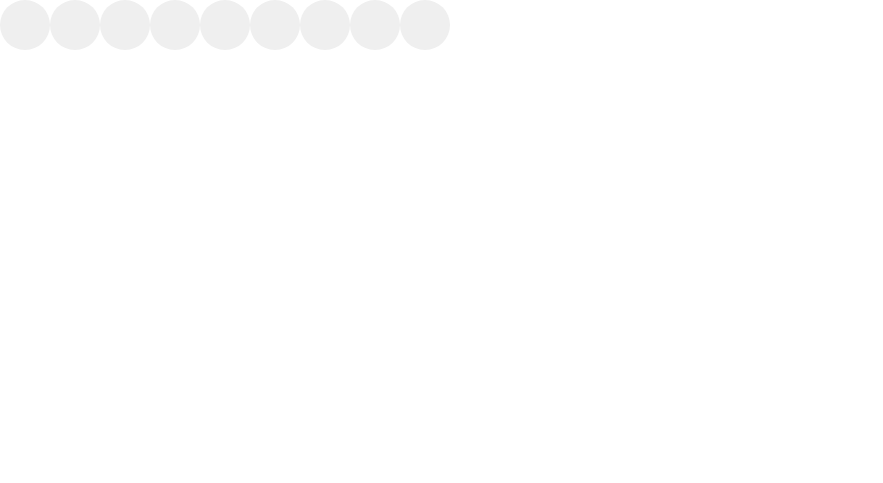
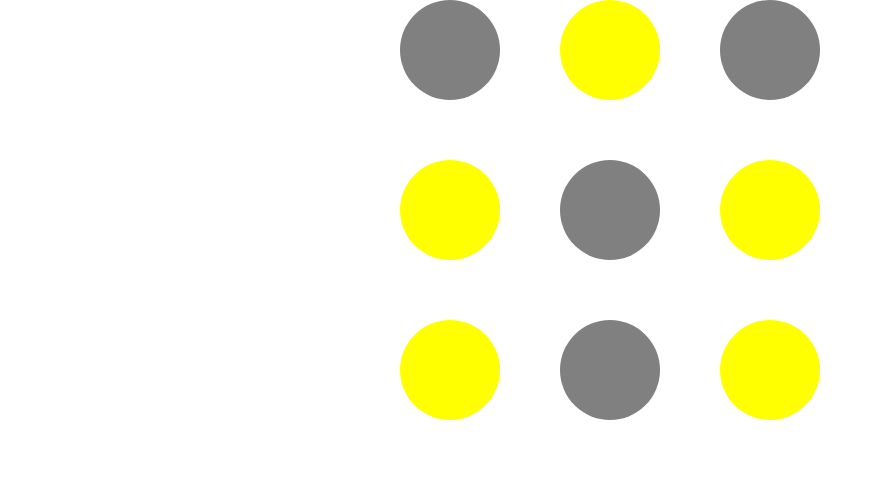
Before and after one commit to KAkos27/csoportmunka, a plain HTML site: page index.html in a window 1280 px wide. Shown: the whole page, without its empty margins (0-883 px from the left). Drawn offline with nearby package versions, Linux system fonts and the light colour scheme.

Commit message:
class nev adas mukszik

```diff
--- a/classNevAdas.js
+++ b/classNevAdas.js
@@ -1,9 +1,11 @@
 function classNevAdas(classNevek) {
   const gombok = $("button");
+  console.log(gombok);
 
-  gombok.forEach((gomb, i) => {
-    gomb.addClass(classNevek[i]);
-  });
+  for (let i = 0; i < gombok.length; i++) {
+    const classNev = classNevek[i];
+    gombok.eq(i).addClass(classNev);
+  }
 }
 
 export default classNevAdas;
--- a/htmlosszerak.js
+++ b/htmlosszerak.js
@@ -1,5 +1,4 @@
 function htmlosszerak() {
-  debugger;
   const tarolo = $(".gomb-tarolo");
   tarolo.html("<button></button>");
   for (let index = 0; index < 8; index++) {
--- a/jatek.js
+++ b/jatek.js
@@ -7,7 +7,7 @@ function jatek() {
   htmlosszerak();
   classRandomizalas(classNevek);
   console.log(classNevek);
-  //classNevAdas(classNevek);
+  classNevAdas(classNevek);
 }
 
 export default jatek;
--- a/stilus.css
+++ b/stilus.css
@@ -5,13 +5,17 @@
 }
 
 .gomb-tarolo {
+  margin: auto;
+  display: grid;
+  grid-template-columns: repeat(3, 1fr);
   height: 480px;
   width: 480px;
 }
 
 button {
-  width: 50px;
-  height: 50px;
+  cursor: pointer;
+  width: 100px;
+  height: 100px;
   border: none;
   border-radius: 60px;
 }
@@ -21,5 +25,5 @@ button {
 }
 
 .lekapcsolt {
-  background-color: white;
+  background-color: gray;
 }
```
